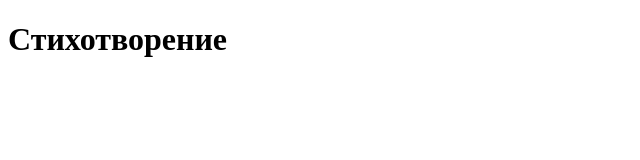
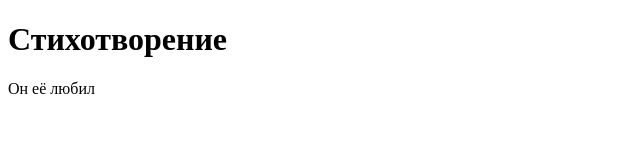
Before and after one commit to gugameiru/js_study-about_git, a plain HTML site: page index.html in a window 1280 px wide. Shown: the whole page, without its empty margins (0-640 px from the left). Drawn offline with Linux system fonts and the light colour scheme.

Commit message:
Добавил другую строчку в index.html

```diff
--- a/index.html
+++ b/index.html
@@ -8,6 +8,7 @@
     </head>
     <body>
         <h1>Стихотворение</h1>
+        <p>Он её любил</p>
 
         <script src="script.js"></script>
 
```
